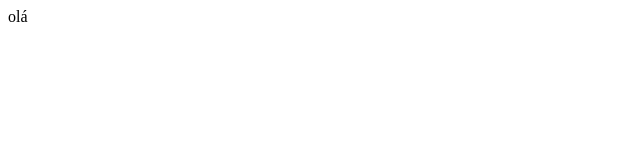
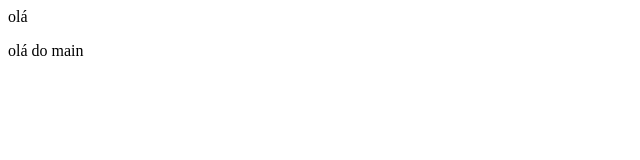
Before and after one commit to MrBunnyGif/git-practice, a plain HTML site: page src/index.html in a window 1280 px wide. Shown: the full height of the page, 0-640 px from the left. Drawn offline with Linux system fonts and the light colour scheme.

Commit message:
adicionado olá do main

```diff
--- a/src/index.html
+++ b/src/index.html
@@ -1 +1,2 @@
 <div>olá</div>
+<p>olá do main</p>
```
